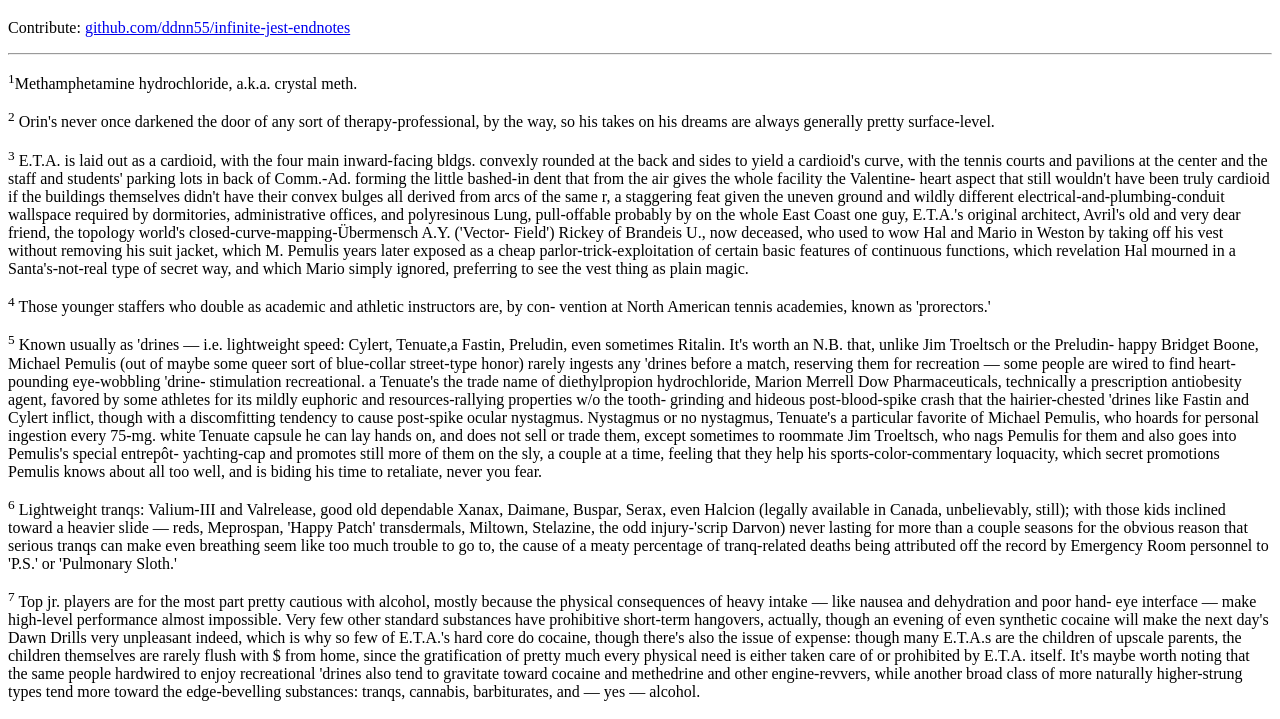
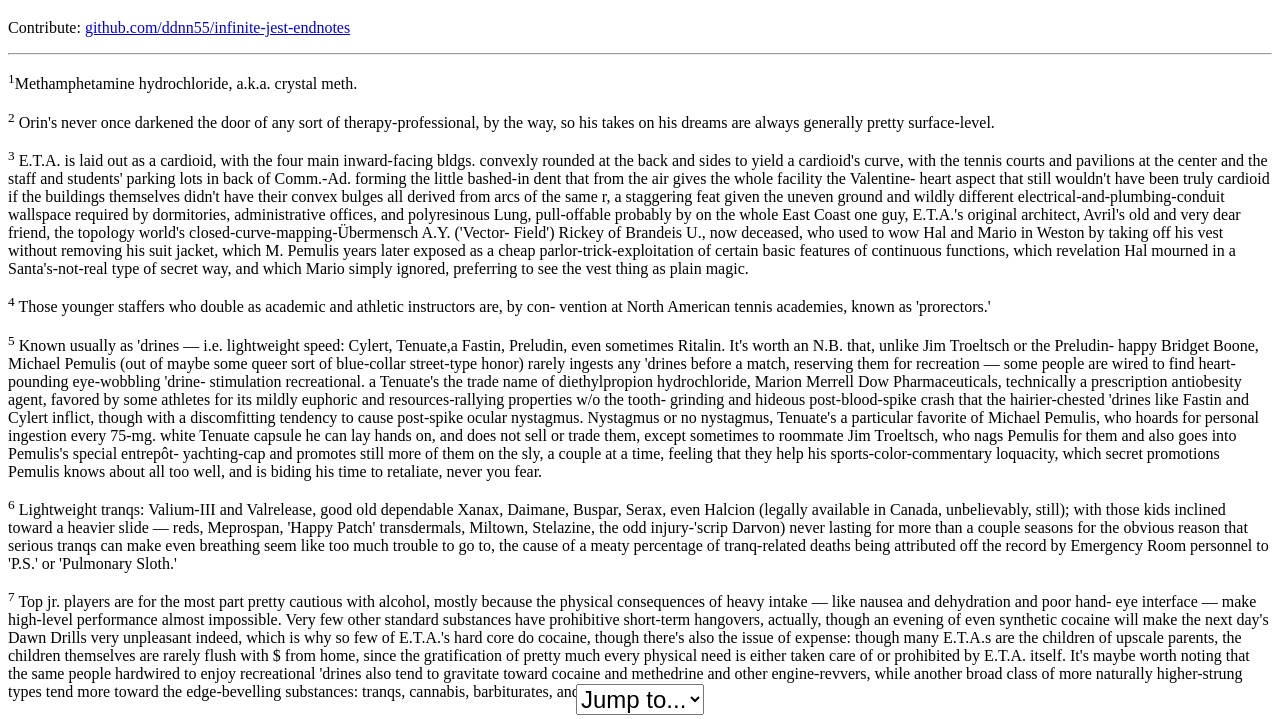
Before and after one commit to ddnn55/infinite-jest-endnotes, a plain HTML site: page index.html in a window 1280 px wide. Shown: the part 61-780 px from the top of the page. Drawn offline with Linux system fonts and the light colour scheme.

Commit message:
Add dropdown menu for navigating endnotes and create anchors for each endnote

```diff
--- a/index.html
+++ b/index.html
@@ -10,7 +10,6 @@
     <p>Contribute: <a href="https://github.com/ddnn55/infinite-jest-endnotes">github.com/ddnn55/infinite-jest-endnotes</a></p>
     <hr/>
     <script>
-
         fetch('infinite_jest_endnotes.txt')
             .then(response => response.text())
             .then(endNotesText => {
@@ -29,11 +28,43 @@
                     nextChar++;
                 }
 
+                // Create endnotes with anchors
                 for(let i = 0; i < endNotes.length; i++) {
                     const endNote = document.createElement('p');
-                    endNote.innerHTML = `${endNotes[i]}`;
+                    const spanAnchor = document.createElement('span');
+                    spanAnchor.id = `endnote-${i+1}`;
+                    spanAnchor.innerHTML = endNotes[i];
+                    endNote.appendChild(spanAnchor);
                     document.body.appendChild(endNote);
                 }
+
+                // Add fixed dropdown menu at the bottom of the viewport
+                const dropdown = document.createElement('select');
+                dropdown.style.position = 'fixed';
+                dropdown.style.bottom = '24px';
+                dropdown.style.left = '50%';
+                dropdown.style.transform = 'translateX(-50%)';
+                dropdown.style.zIndex = '1000';
+                dropdown.style.fontSize = '24px';
+                const defaultOption = document.createElement('option');
+                defaultOption.textContent = 'Jump to...';
+                defaultOption.selected = true;
+                defaultOption.disabled = true;
+                dropdown.appendChild(defaultOption);
+                for(let i = 0; i < endNotes.length; i++) {
+                    const option = document.createElement('option');
+                    option.value = `endnote-${i+1}`;
+                    option.textContent = `${i+1}`;
+                    dropdown.appendChild(option);
+                }
+                dropdown.addEventListener('change', event => {
+                    const selected = event.target.value;
+                    const anchor = document.getElementById(selected);
+                    if(anchor) {
+                        anchor.scrollIntoView({ behavior: 'smooth' });
+                    }
+                });
+                document.body.appendChild(dropdown);
             })
             .catch(error => console.error('Error loading the file:', error));
     </script>
```
